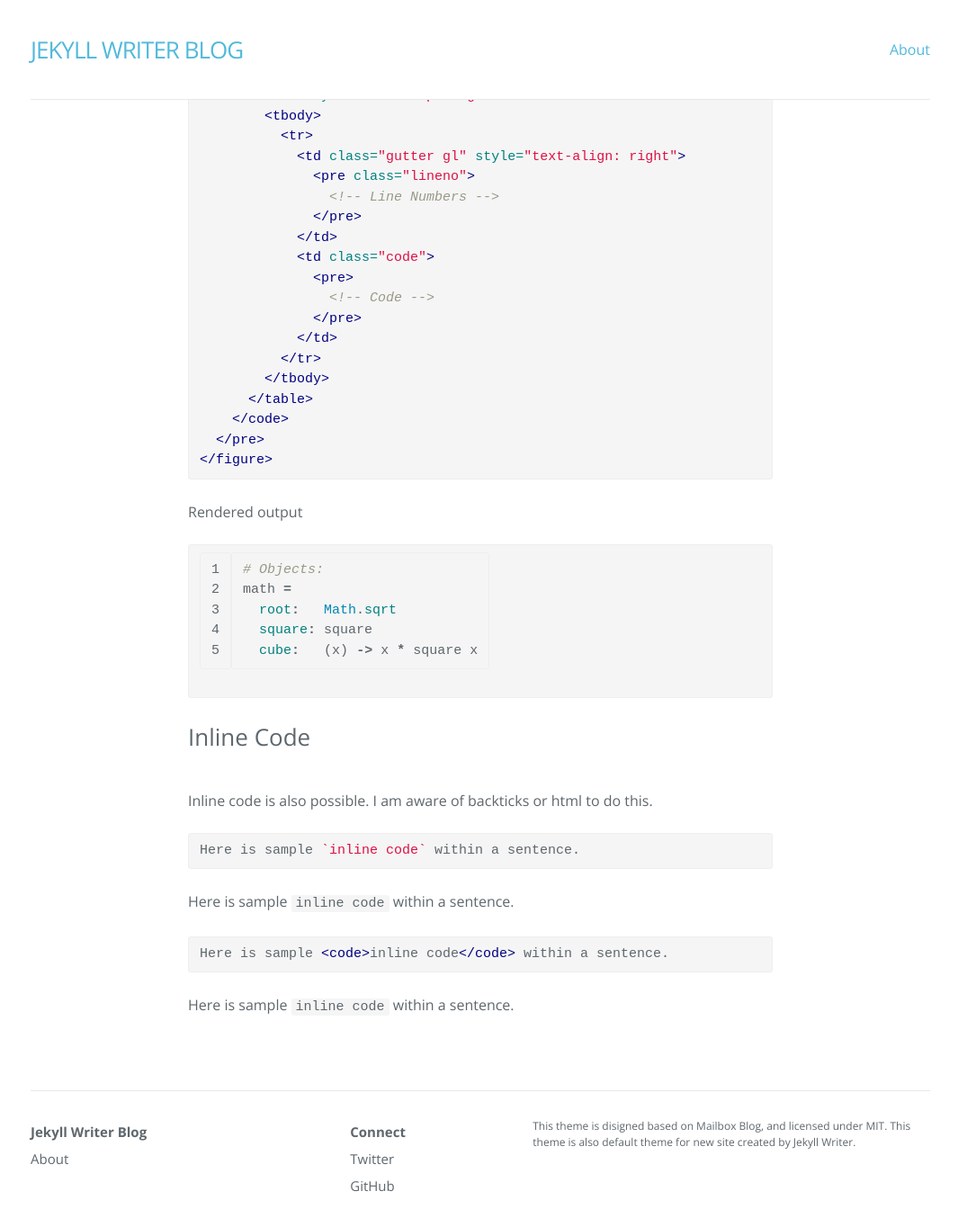
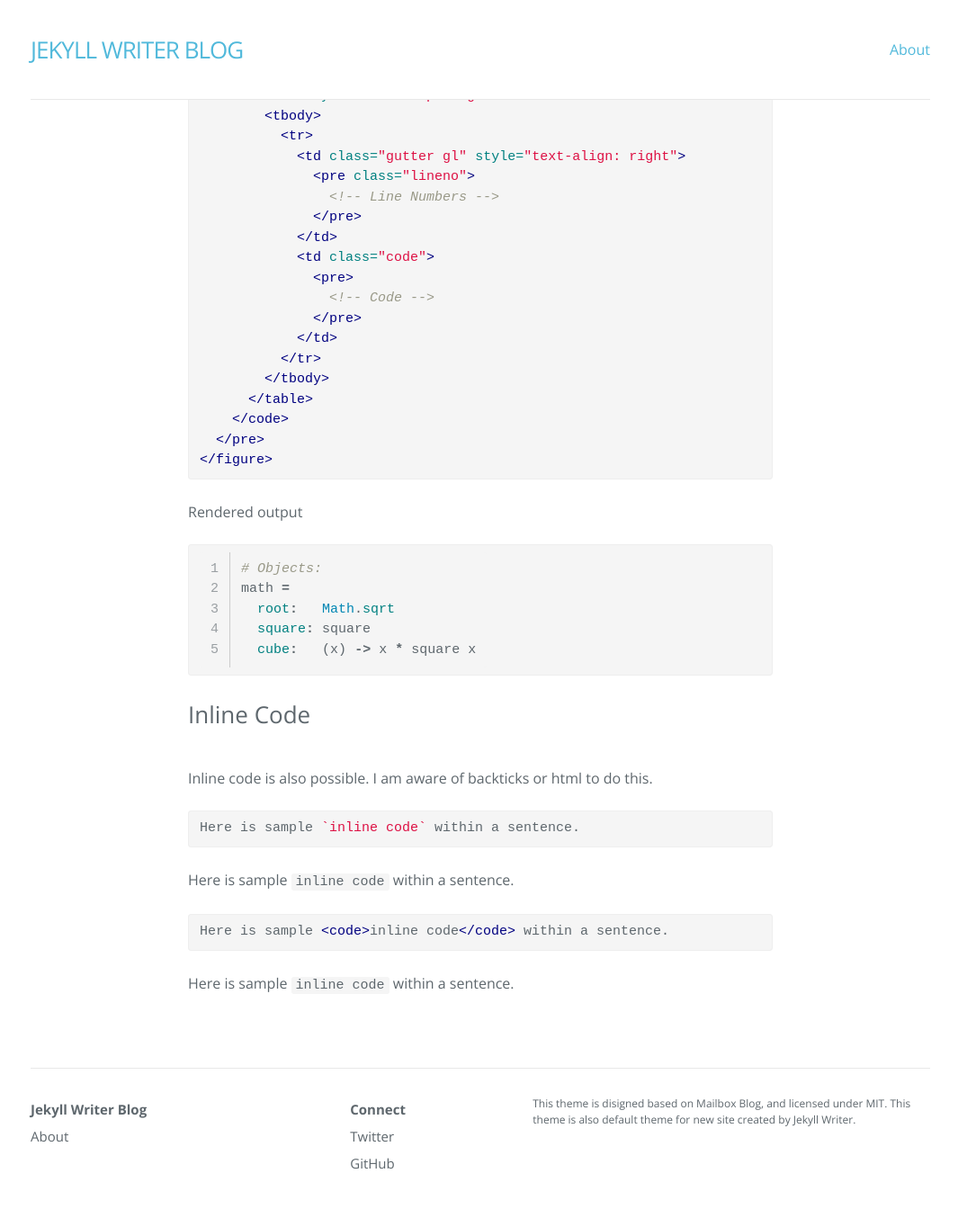
Before and after one commit to adilinden/my-journal, a Jekyll site: the page built from _posts/2016-03-10-codeblock-test-page.md, in a window 1280 px wide and 1400 px high, scrolled down 4089 px. Shown: the top 1364 px of the window at 90% size, without its empty margins (106-1171 px from the left). Built offline with Jekyll 4.4.1, drawn with Linux system fonts in a browser that asks for light colours; nearby versions of some CDN libraries.

Commit message:
Split all syntax highlighting related css into its own file. Added handling of line numbers for the liquid highlight tag.

```diff
--- a/_sass/_base.scss
+++ b/_sass/_base.scss
@@ -103,34 +103,6 @@ blockquote {
   font-style: italic;
   > :last-child {
     margin-bottom: 0;
-  }
-}
-
-/**
- * Code formatting
- */
-
-pre {
-  font-size: 15px;
-  border-radius: 3px;
-  background-color: #f5f5f5;
-}
-
-code {
-  font-size: 15px;
-  border-radius: 3px;
-  background-color: #f5f5f5;
-  padding: 1px 5px;
-}
-
-pre {
-  border: 1px solid #eee;
-  padding: 8px 12px;
-  overflow-x: auto;
-  > code {
-    border: 0;
-    padding-right: 0;
-    padding-left: 0;
   }
 }
 
--- a/_sass/_syntax.scss
+++ b/_sass/_syntax.scss
@@ -1,3 +1,75 @@
+/*
+ * Code formatting
+ */
+
+$syntax-background: #f5f5f5;
+$syntax-border: #eee;
+$syntax-font-family: monospace;
+$syntax-font-size: 15px;
+
+@mixin codecommon() {
+  font-family: $syntax-font-family;
+  font-size: $syntax-font-size;
+  border-radius: 3px;
+  background-color: $syntax-background;
+}
+
+// Linenos - so that the line numbers are not selectable
+@mixin unselectable() {
+  -webkit-touch-callout: none;
+  -webkit-user-select: none;
+  -khtml-user-select: none;
+  -moz-user-select: none;
+  -ms-user-select: none;
+  user-select: none;
+}
+
+// Linenos
+@mixin opacity($opacity) {
+  opacity: $opacity;
+  $opacity-ie: $opacity * 100;
+  filter: alpha(opacity=$opacity-ie); //IE8
+}
+
+code {
+  @include codecommon();
+  padding: 1px 5px;
+}
+
+.highlight, .highlighter-rouge {
+  pre {
+    @include codecommon();
+    border: 1px solid $syntax-border;
+    padding: 8px 12px;
+    overflow-x: auto;
+    > code {
+      border: 0;
+      padding-right: 0;
+      padding-left: 0;
+    }
+  }
+  // Linenos
+  pre.lineno {
+    border: none;
+    @include opacity(0.6);
+  }
+  // Linenos
+  .lineno {
+    @include unselectable();
+  }
+  // Linenos
+  .gutter {
+    border-right: 1px solid #ccc;
+  }
+  // Linenos
+  pre {
+    pre {
+      border: none;
+      margin-bottom: 0px;
+    }
+  }
+}
+
 /*
  * Pick a syntax highlight style.
  * Uncomment one only!
```
